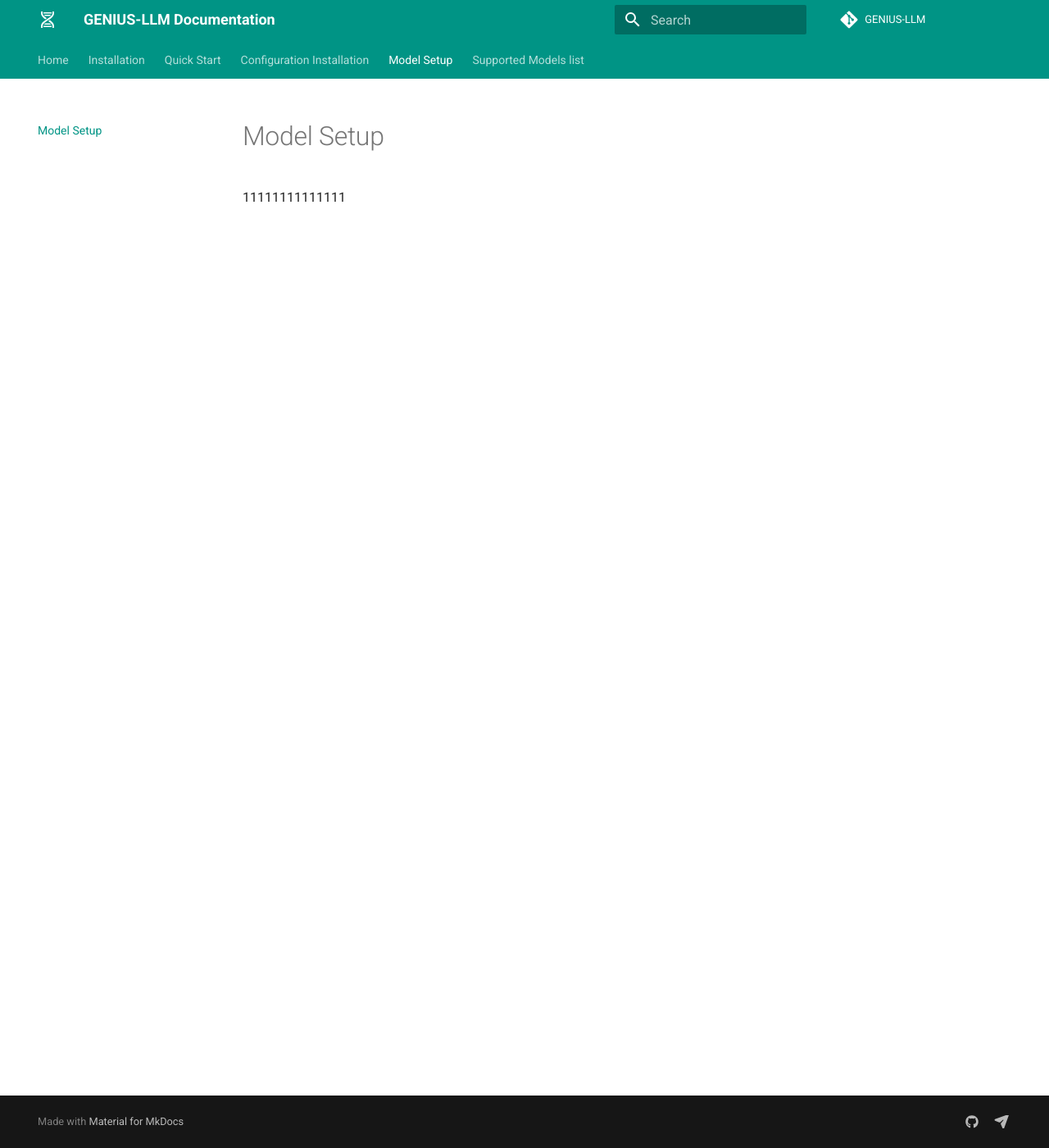
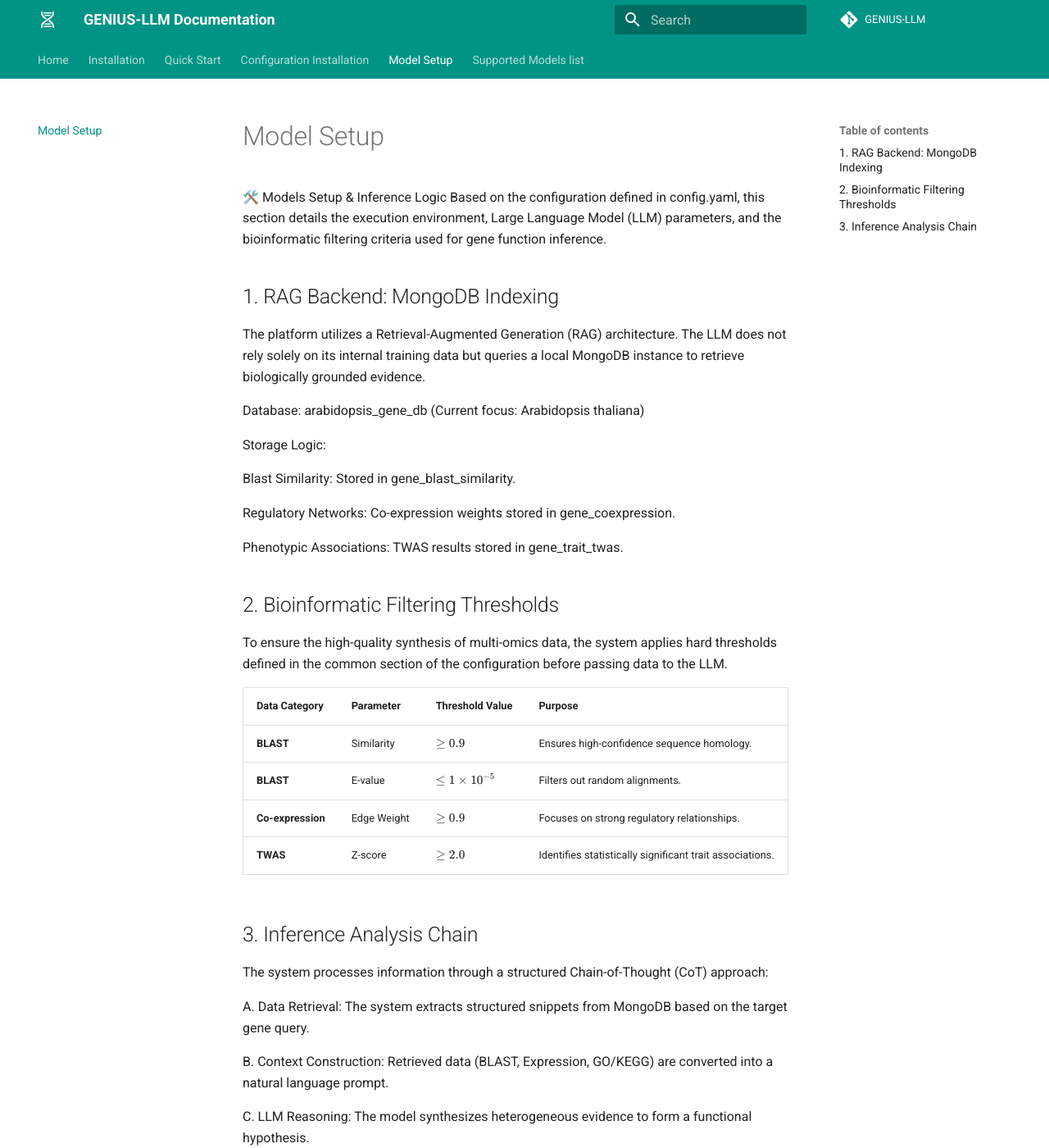
Before and after one commit to yimengzhiyan/GENIUS-LLM, an MkDocs documentation site: the page built from docs/04models_setup.md, in a window 1280 px wide and 1400 px high. Shown: the whole window at 82% size. Built offline with MkDocs 1.6.1 and Material for MkDocs 9.7.7, drawn with Linux system fonts in a browser that asks for light colours; comment, search, counter and statistics services are not loaded; some of the changed text lies outside the part shown.

Commit message:
20260427,12:45,upload

```diff
--- a/docs/04models_setup.md
+++ b/docs/04models_setup.md
@@ -1 +1,37 @@
-11111111111111
+🛠️ Models Setup & Inference Logic
+Based on the configuration defined in config.yaml, this section details the execution environment, Large Language Model (LLM) parameters, and the bioinformatic filtering criteria used for gene function inference.
+
+
+##1. RAG Backend: MongoDB Indexing
+The platform utilizes a Retrieval-Augmented Generation (RAG) architecture. The LLM does not rely solely on its internal training data but queries a local MongoDB instance to retrieve biologically grounded evidence.
+
+Database: arabidopsis_gene_db (Current focus: Arabidopsis thaliana)
+
+Storage Logic:
+
+Blast Similarity: Stored in gene_blast_similarity.
+
+Regulatory Networks: Co-expression weights stored in gene_coexpression.
+
+Phenotypic Associations: TWAS results stored in gene_trait_twas.
+
+##2. Bioinformatic Filtering Thresholds
+To ensure the high-quality synthesis of multi-omics data, the system applies hard thresholds defined in the common section of the configuration before passing data to the LLM.
+
+| Data Category | Parameter | Threshold Value | Purpose |
+| :--- | :--- | :--- | :--- |
+| **BLAST** | Similarity | $\ge 0.9$ | Ensures high-confidence sequence homology. |
+| **BLAST** | E-value | $\le 1 \times 10^{-5}$ | Filters out random alignments. |
+| **Co-expression** | Edge Weight | $\ge 0.9$ | Focuses on strong regulatory relationships. |
+| **TWAS** | Z-score | $\ge 2.0$ | Identifies statistically significant trait associations. |
+
+##3. Inference Analysis Chain
+The system processes information through a structured Chain-of-Thought (CoT) approach:
+
+A. Data Retrieval: The system extracts structured snippets from MongoDB based on the target gene query.
+
+B. Context Construction: Retrieved data (BLAST, Expression, GO/KEGG) are converted into a natural language prompt.
+
+C. LLM Reasoning: The model synthesizes heterogeneous evidence to form a functional hypothesis.
+
+Logging & Output: All intermediate reasoning steps and final predictions are stored in the configured log_path (logs/) and predict_result_output_path (predict_results) for academic audit and reproducibility.
--- a/mkdocs.yml
+++ b/mkdocs.yml
@@ -27,7 +27,9 @@ theme:
     logo: material/dna # 或者 material/molecule-science
  # favicon: assets/favicon.png #在 docs/ 文件夹下创建一个 assets 文件夹，并放一张名为 favicon.png 的小图标。
 
-
+extra_javascript:
+  - https://polyfill.io/v3/polyfill.min.js?features=es6
+  - https://cdn.jsdelivr.net/npm/mathjax@3/es5/tex-mml-chtml.js
 extra:
   social:
     - icon: fontawesome/brands/github
@@ -41,6 +43,8 @@ markdown_extensions:
   - pymdownx.details # 开启折叠面板（适合放长代码，不占空间）
   - pymdownx.superfences # 允许在列表里嵌套代码块
   - pymdownx.magiclink   # 自动把 URL 变成可点击链接
+  - pymdownx.arithmatex:
+      generic: true
   - attr_list       # 允许给 Markdown 元素加 CSS 样式
 
 nav:
```
Also changed, not shown: README.md (+16 -0 lines), docs/02quickstart.md (+9 -10 lines), docs/05models_list.md (+1 -1 lines).
